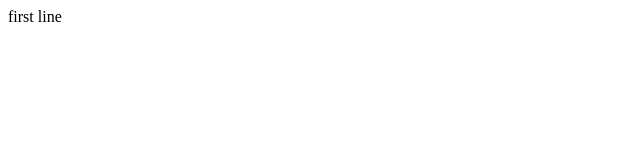
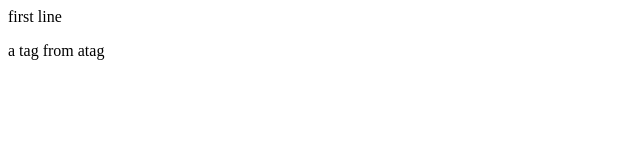
Before and after one commit to vijay-ss2022/test2, a plain HTML site: page index.html in a window 1280 px wide. Shown: the full height of the page, 0-640 px from the left. Drawn offline with Linux system fonts and the light colour scheme.

Commit message:
atag-added a tag

```diff
--- a/index.html
+++ b/index.html
@@ -1 +1,2 @@
 <p>first line</p>
+<a>a tag from atag</a>
```
